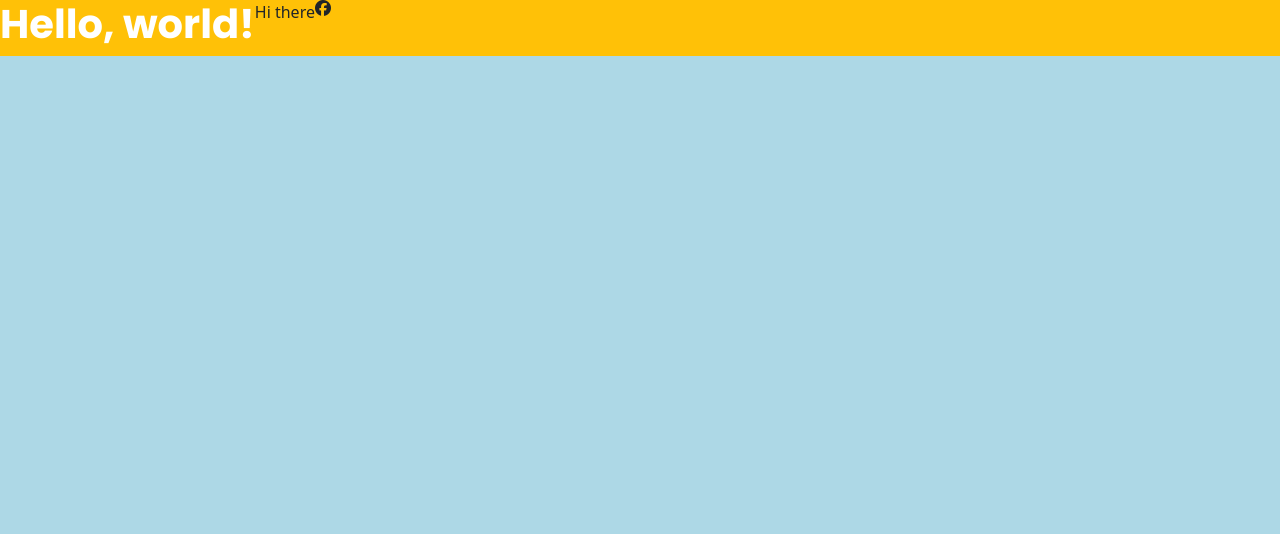
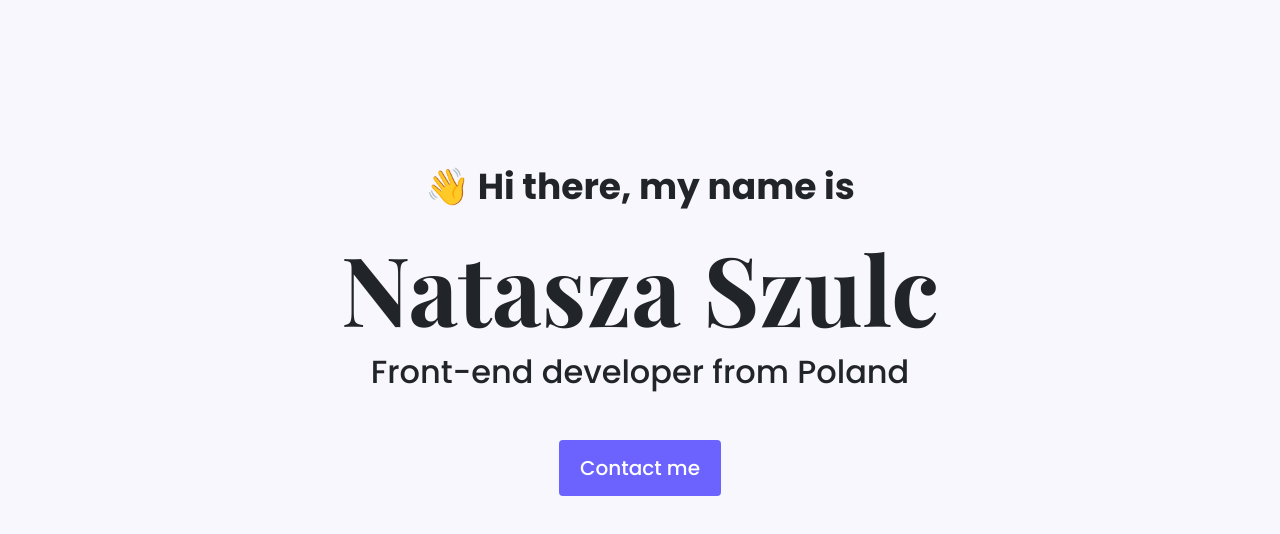
Before and after one commit to Natasza23/Portfolio, a plain HTML site: page index.html in a window 1280 px wide. Drawn offline with nearby package versions, Linux system fonts and the light colour scheme; a web font is replaced by a local one.

Commit message:
add vars

```diff
--- a/index.html
+++ b/index.html
@@ -28,10 +28,11 @@
     ></script>
   </head>
   <body>
-    <div class="d-flex bg-warning">
-      <h1>Hello, world!</h1>
-      <p>Hi there</p>
-      <i class="fa-brands fa-facebook"></i>
+    <div class="hero">
+      <p>👋 Hi there, my name is</p>
+      <h1>Natasza Szulc</h1>
+      <h2 class="mb-5">Front-end developer from Poland</h2>
+      <a href="#" class="btn contact">Contact me </a>
     </div>
   </body>
 </html>
--- a/styles/portfolio.css
+++ b/styles/portfolio.css
@@ -1,12 +1,39 @@
 /*font-family: 'Playfair Display', serif;
 font-family: 'Poppins', sans-serif;
-font-family: 'Red Hat Mono', monospace;*/
+*/
 
-body {
-  background-color: lightblue;
+:root {
+  --branding-color: #6c63ff;
+  --heading-font: "Playfair Display", serif;
+  --default-font: "Poppins", sans-serif;
 }
+
 h1 {
-  color: white;
-  font-family: "Poppins", sans-serif;
+  font-family: var(--heading-font);
   font-weight: bold;
+  font-size: 96px;
 }
+h2 {
+  font-family: var(--default-font);
+  font-weight: normal;
+}
+p {
+  font-family: var(--default-font);
+  font-weight: bold;
+  font-size: 36px;
+}
+.contact {
+  font-family: var(--default-font);
+  font-weight: 300;
+  font-size: 20px;
+  line-height: 30px;
+  padding: 12px 20px;
+  background: var(--branding-color);
+  border-radius: 4px;
+  color: #fff;
+}
+.hero {
+  background-color: #f9f7fe;
+  text-align: center;
+  padding: 160px 0;
+}
```
